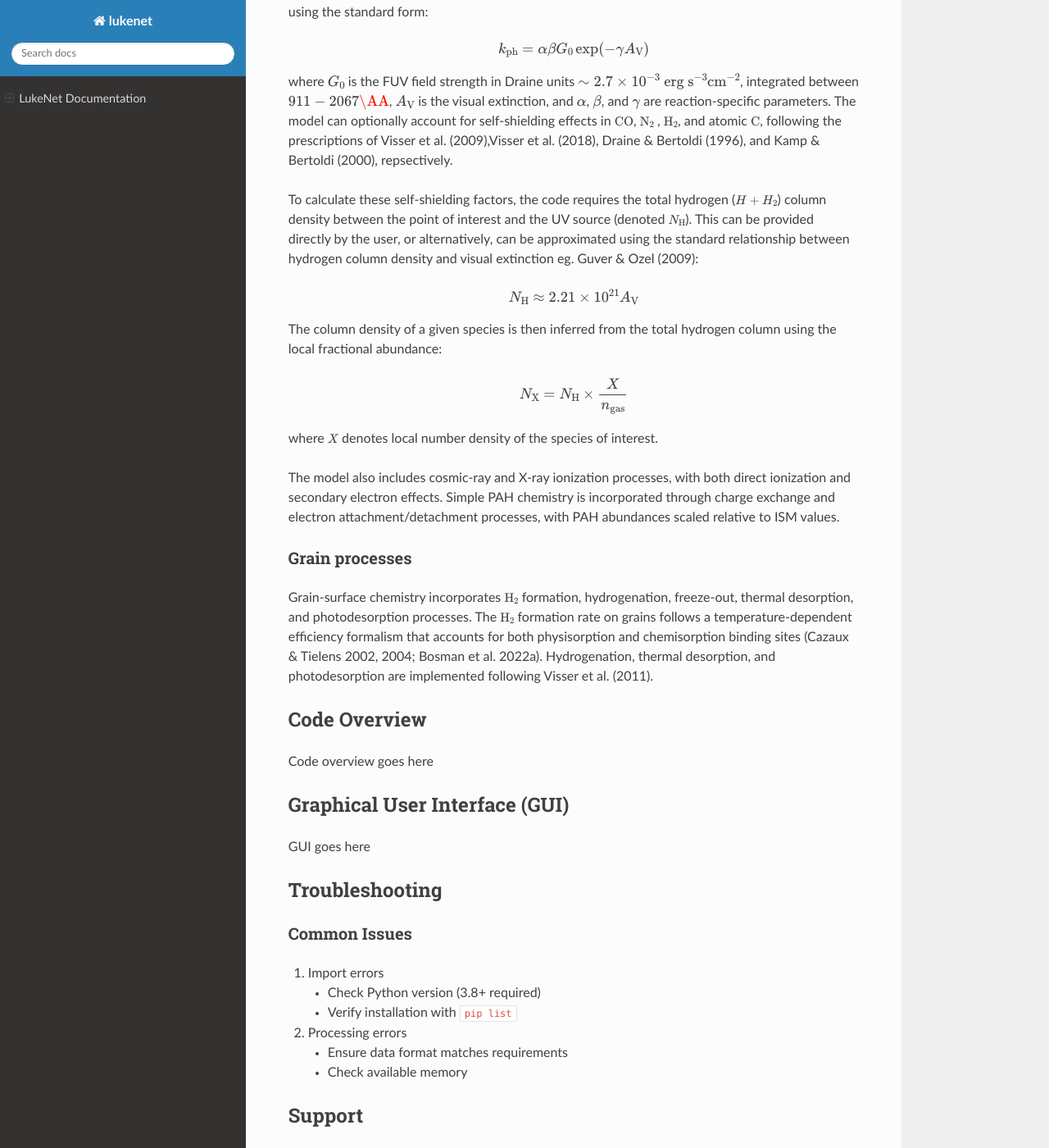
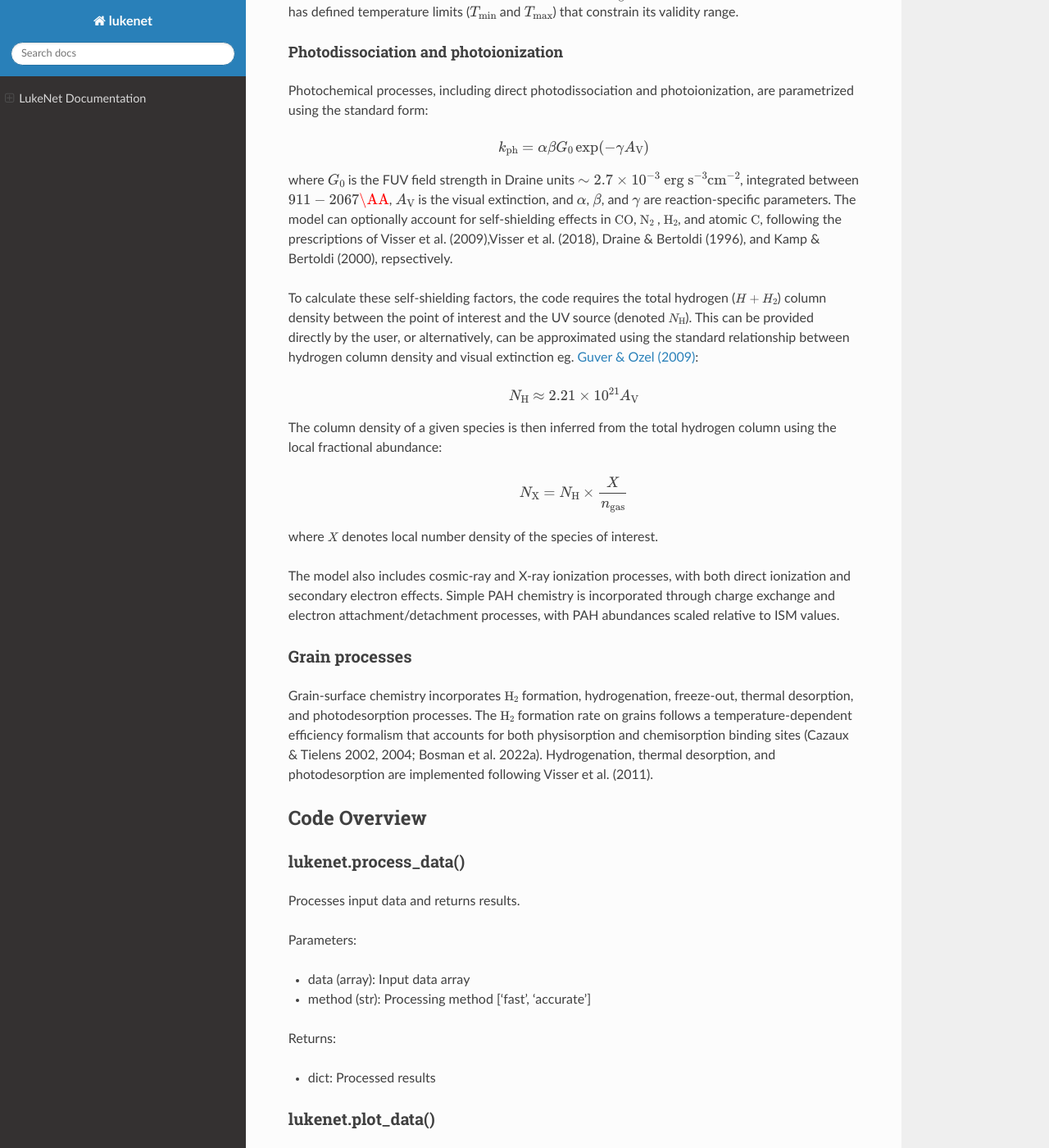
Before and after one commit to lukekeyte/lukenet-docs, a Sphinx documentation site: the page built from docs/index.md, in a window 1280 px wide and 1400 px high, scrolled down 1327 px. Shown: the whole window at 82% size. Built offline with Sphinx 7.4.7 and the Read the Docs theme 3.1.0, drawn with Linux system fonts in a browser that asks for light colours; some of the changed text lies outside the part shown.

Commit message:
Hyperlinks v1

````diff
--- a/docs/index.md
+++ b/docs/index.md
@@ -1,4 +1,6 @@
 # LukeNet Documentation
+
+LukeNet is a Python software package that numerically solves time-dependent chemical reaction networks in astrophysical environments. The code is optimized for modeling complex chemical evolution in settings such as the interstellar medium (ISM), molecular clouds, and protoplanetary disks.
 
 ## Installation
 
@@ -51,7 +53,7 @@ k_\text{ph} = \alpha \beta G_0 \exp(-\gamma A_\text{V})
 $$
 where $G_0$ is the FUV field strength in Draine units $\sim 2.7 \times 10^{-3} \; \text{erg s} ^{-3}\text{cm}^{-2}$, integrated between $911-2067 \AA$, $A_\text{V}$ is the visual extinction, and $\alpha$, $\beta$, and $\gamma$ are reaction-specific parameters. The model can optionally account for self-shielding effects in $\small{\text{CO}}$, $\small{\text{N}}_2$ , $\small{\text{H}}_2$, and atomic $\small{\text{C}}$, following the prescriptions of Visser et al. (2009),Visser et al. (2018), Draine & Bertoldi (1996), and Kamp & Bertoldi (2000), repsectively.
 
-To calculate these self-shielding factors, the code requires the total hydrogen ($\small{H}+{H}_2$) column density between the point of interest and the UV source (denoted $\small{N}_\text{H}$). This can be provided directly by the user, or alternatively, can be approximated using the standard relationship between hydrogen column density and visual extinction eg. Guver & Ozel (2009):
+To calculate these self-shielding factors, the code requires the total hydrogen ($\small{H}+{H}_2$) column density between the point of interest and the UV source (denoted $\small{N}_\text{H}$). This can be provided directly by the user, or alternatively, can be approximated using the standard relationship between hydrogen column density and visual extinction eg. [Guver & Ozel (2009)](https://ui.adsabs.harvard.edu/abs/2009MNRAS.400.2050G/abstract):
 
 $$
 N_\text{H} \approx 2.21 \times 10^{21} A_\text{V}
@@ -59,7 +61,7 @@ $$
 The column density of a given species is then inferred from the total hydrogen column using the local fractional abundance:
 
 $$
-N_\text{X} = N_\text{H} \times \frac{X}{n_\text{gas}}
+    N_\text{X} = N_\text{H} \times \frac{X}{n_\text{gas}}
 $$
 where $\small{X}$ denotes local number density of the species of interest.
 
@@ -74,12 +76,36 @@ Grain-surface chemistry incorporates $\small{\text{H}}_2$ formation, hydrogenati
 
 ## Code Overview
 
-Code overview goes here
+### lukenet.process_data()
+Processes input data and returns results.
+
+Parameters:
+- data (array): Input data array
+- method (str): Processing method ['fast', 'accurate']
+
+Returns:
+- dict: Processed results
+
+### lukenet.plot_data()
+Creates visualization of processed data.
+
+Parameters:
+- result (dict): Output from process_data()
+- style (str, optional): Plot style ['line', 'scatter']
+
+Returns:
+- Figure object
 
 ## Graphical User Interface (GUI)
-
-GUI goes here
-
+Settings can be modified in `config.yaml`:
+```yaml
+processing:
+  method: fast
+  threads: 4
+visualization:
+  style: line
+  dpi: 300
+```
 
 ## Troubleshooting
 
````
Also changed, not shown: 1 other file.
